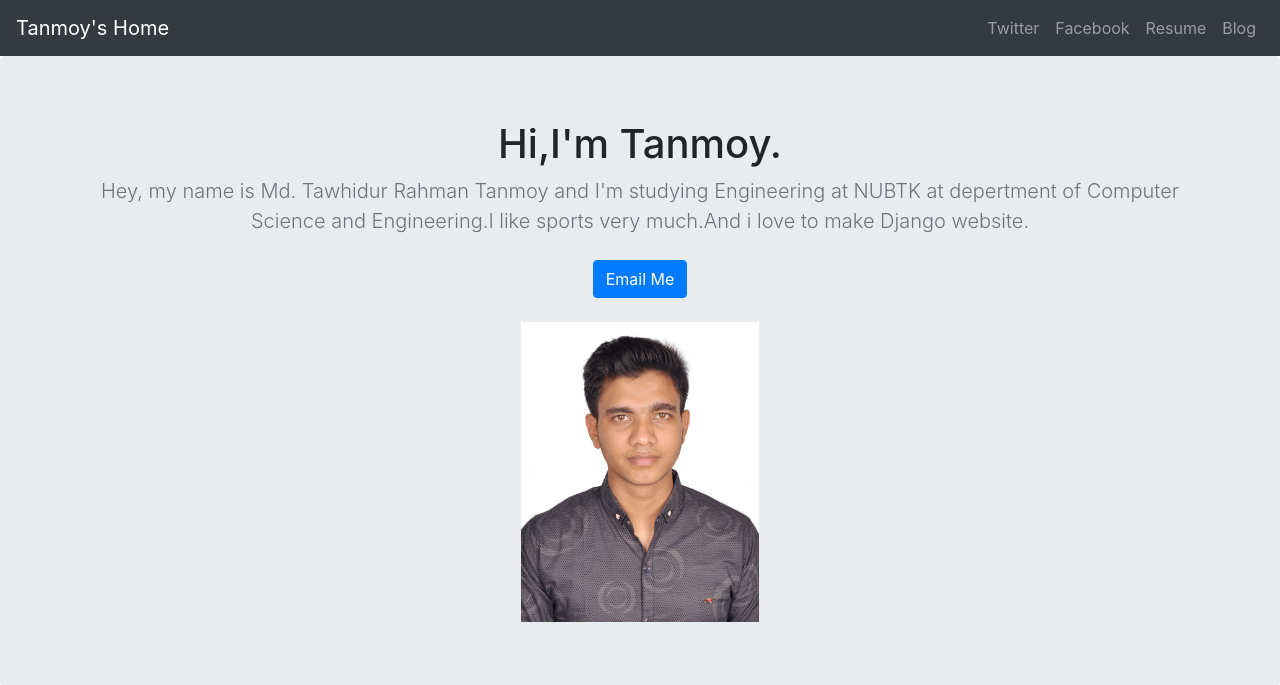
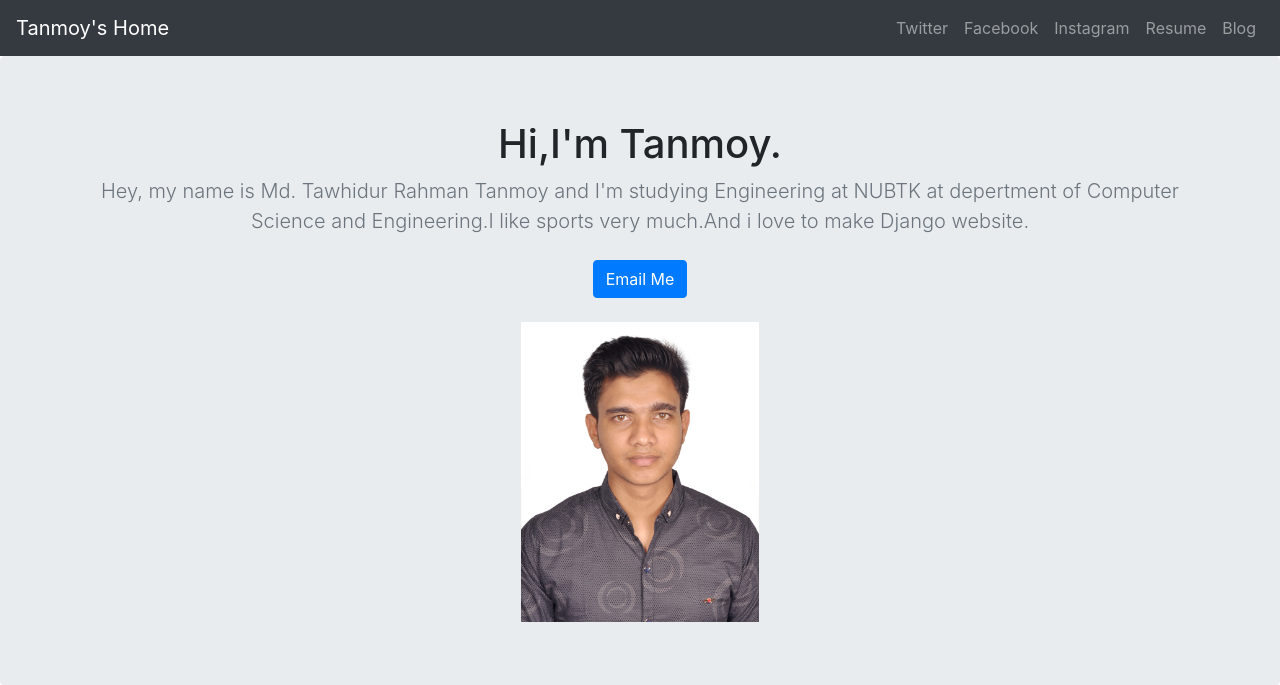
Before and after one commit to TR-Tanmoy/portfolio-project, a Django app: page / in a window 1280 px wide. Shown: the top 685 px of the page. Run offline with Django 3.2, Linux system fonts and the light colour scheme; data that the repository does not hold is empty; some libraries are stand-ins or nearby versions.

Commit message:
Adding instagram

```diff
--- a/blog/templates/blog/allblogs.html
+++ b/blog/templates/blog/allblogs.html
@@ -56,6 +56,7 @@
           <div class="navbar-nav ml-auto">
             <a class="nav-item nav-link" href="http://twitter.com/trtanmoy1">Twitter </a>
             <a class="nav-item nav-link" href="http://www.facebook.com/ttanmoy2">Facebook</a>
+            <a class="nav-item nav-link" href="https://www.instagram.com/t.r.tanmoy/">Instagram</a>
             <a class="nav-item nav-link" href="{% static 'Resume.pdf' %}">Resume</a>
             <a class="nav-item nav-link active" href="{% url 'allblogs' %}">Blog</a>
           </div>
--- a/blog/templates/blog/detail.html
+++ b/blog/templates/blog/detail.html
@@ -56,6 +56,7 @@
           <div class="navbar-nav ml-auto">
             <a class="nav-item nav-link" href="http://twitter.com/trtanmoy1">Twitter </a>
             <a class="nav-item nav-link" href="http://www.facebook.com/ttanmoy2">Facebook</a>
+            <a class="nav-item nav-link" href="https://www.instagram.com/t.r.tanmoy/">Instagram</a>
             <a class="nav-item nav-link" href="{% static 'Resume.pdf' %}">Resume</a>
             <a class="nav-item nav-link active" href="{% url 'allblogs' %}">Blog</a>
           </div>
--- a/jobs/templates/jobs/home.html
+++ b/jobs/templates/jobs/home.html
@@ -56,6 +56,7 @@
           <div class="navbar-nav ml-auto">
             <a class="nav-item nav-link" href="http://twitter.com/trtanmoy1">Twitter </a>
             <a class="nav-item nav-link" href="http://www.facebook.com/ttanmoy2">Facebook</a>
+            <a class="nav-item nav-link" href="https://www.instagram.com/t.r.tanmoy/">Instagram</a>
             <a class="nav-item nav-link" href="{% static 'Resume.pdf' %}">Resume</a>
             <a class="nav-item nav-link" href="{% url 'allblogs' %}">Blog</a>
           </div>
```
